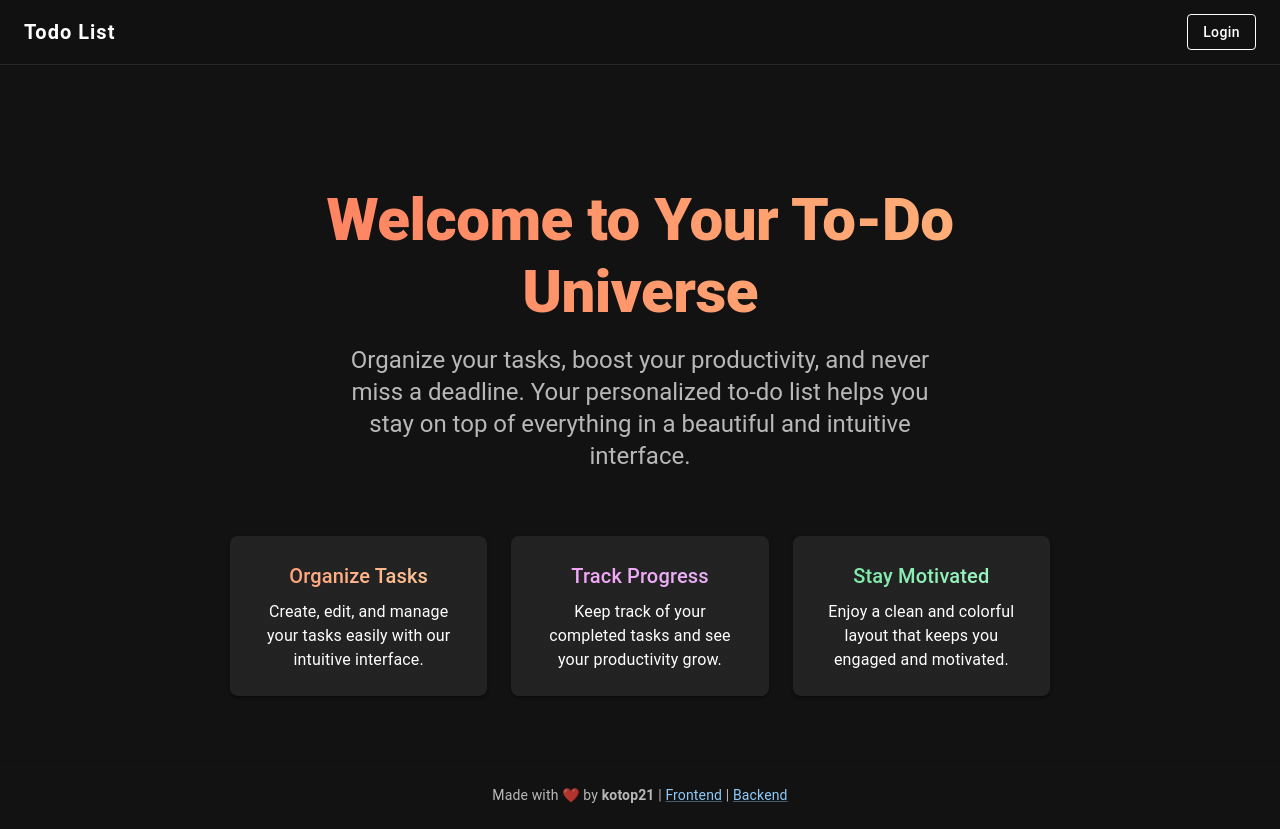
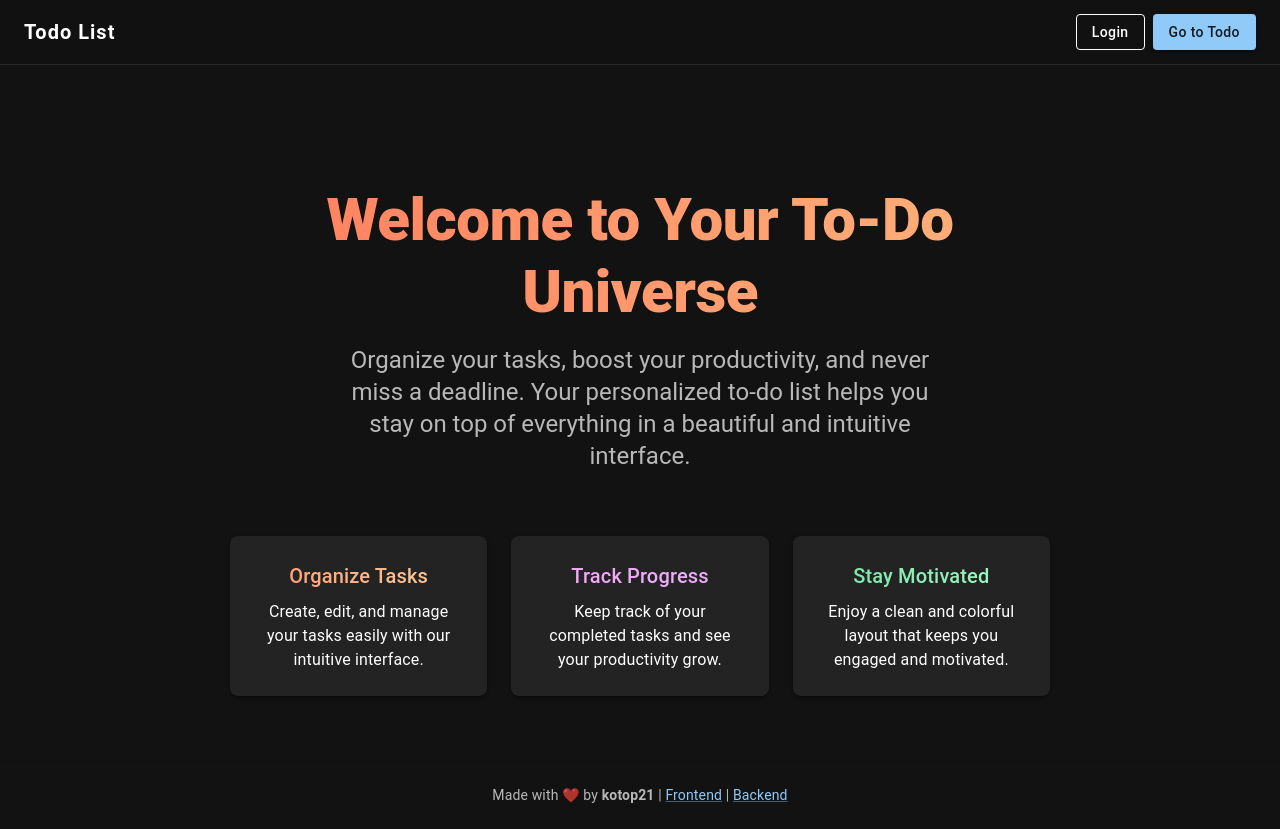
Before and after one commit to kotop21/todo-frontend, a React (Vite) app: page / in a window 1280 px wide. Built offline with nearby package versions, Linux system fonts and the light colour scheme; no server answers.

Commit message:
Add: Go to Todo in navbar

```diff
--- a/src/components/Navbar.tsx
+++ b/src/components/Navbar.tsx
@@ -24,7 +24,6 @@ export default function Navbar() {
   const isMobile = useMediaQuery(theme.breakpoints.down('md'));
   const navigate = useNavigate();
 
-  // Загружаем email при монтировании
   useEffect(() => {
     const storedEmail = localStorage.getItem('userEmail');
     if (storedEmail) {
@@ -33,7 +32,7 @@ export default function Navbar() {
   }, []);
 
   const handleLogin = () => {
-    navigate('/get-token'); // Переход на страницу логина
+    navigate('/get-token');
   };
 
   const handleMenuOpen = (event: React.MouseEvent<HTMLElement>) => {
@@ -62,6 +61,7 @@ export default function Navbar() {
   };
 
   return (
+
     <AppBar
       position="fixed"
       elevation={0}
@@ -72,7 +72,6 @@ export default function Navbar() {
       }}
     >
       <Toolbar sx={{ display: 'flex', justifyContent: 'space-between' }}>
-        {/* ЛОГО */}
         <Typography
           variant="h6"
           component={Link}
@@ -89,7 +88,7 @@ export default function Navbar() {
 
         <Box sx={{ display: 'flex', alignItems: 'center', gap: 1 }}>
           {!userEmail ? (
-            // Если пользователь не авторизован
+            <>
               <Button
                 variant="outlined"
                 sx={{
@@ -105,12 +104,33 @@ export default function Navbar() {
               >
                 Login
               </Button>
+
+              <Button
+                component={Link}
+                to="/todo"
+                variant="contained"
+                color="primary"
+                sx={{ textTransform: 'none' }}
+              >
+                Go to Todo
+              </Button>
+            </>
           ) : (
-            // Если авторизован — иконка пользователя
             <>
               <IconButton sx={{ color: '#fff' }} onClick={handleMenuOpen}>
                 <AccountCircleIcon />
               </IconButton>
+
+              <Button
+                component={Link}
+                to="/todo"
+                variant="contained"
+                color="primary"
+                sx={{ textTransform: 'none' }}
+              >
+                Go to Todo
+              </Button>
+
               <Menu
                 anchorEl={anchorEl}
                 open={Boolean(anchorEl)}
@@ -127,12 +147,7 @@ export default function Navbar() {
                 <MenuItem disabled>{userEmail}</MenuItem>
                 <MenuItem
                   onClick={handleLogout}
-                  sx={{
-                    color: 'red',
-                    '&:hover': {
-                      backgroundColor: 'rgba(255,0,0,0.1)',
-                    },
-                  }}
+                  sx={{ color: 'red', '&:hover': { backgroundColor: 'rgba(255,0,0,0.1)' } }}
                 >
                   Logout
                 </MenuItem>
@@ -141,7 +156,7 @@ export default function Navbar() {
           )}
         </Box>
 
-        {/* Мобильное меню — если вдруг нужно в будущем */}
+        {/* Мобильное меню */}
         {isMobile && (
           <IconButton sx={{ color: '#fff' }} onClick={() => setDrawerOpen(true)}>
             <MenuIcon />
@@ -149,5 +164,6 @@ export default function Navbar() {
         )}
       </Toolbar>
     </AppBar>
+
   );
 }
```
Lines whose indentation alone changed are shown as unchanged.
